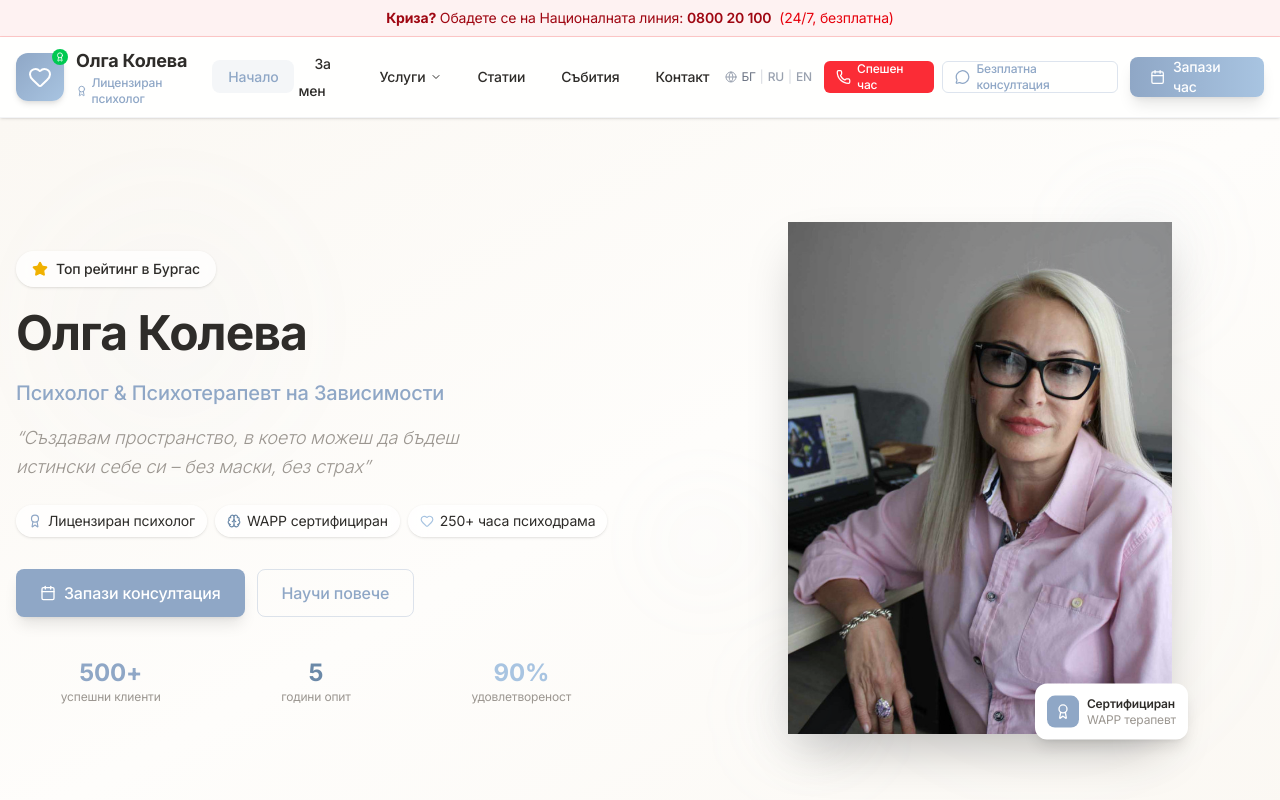
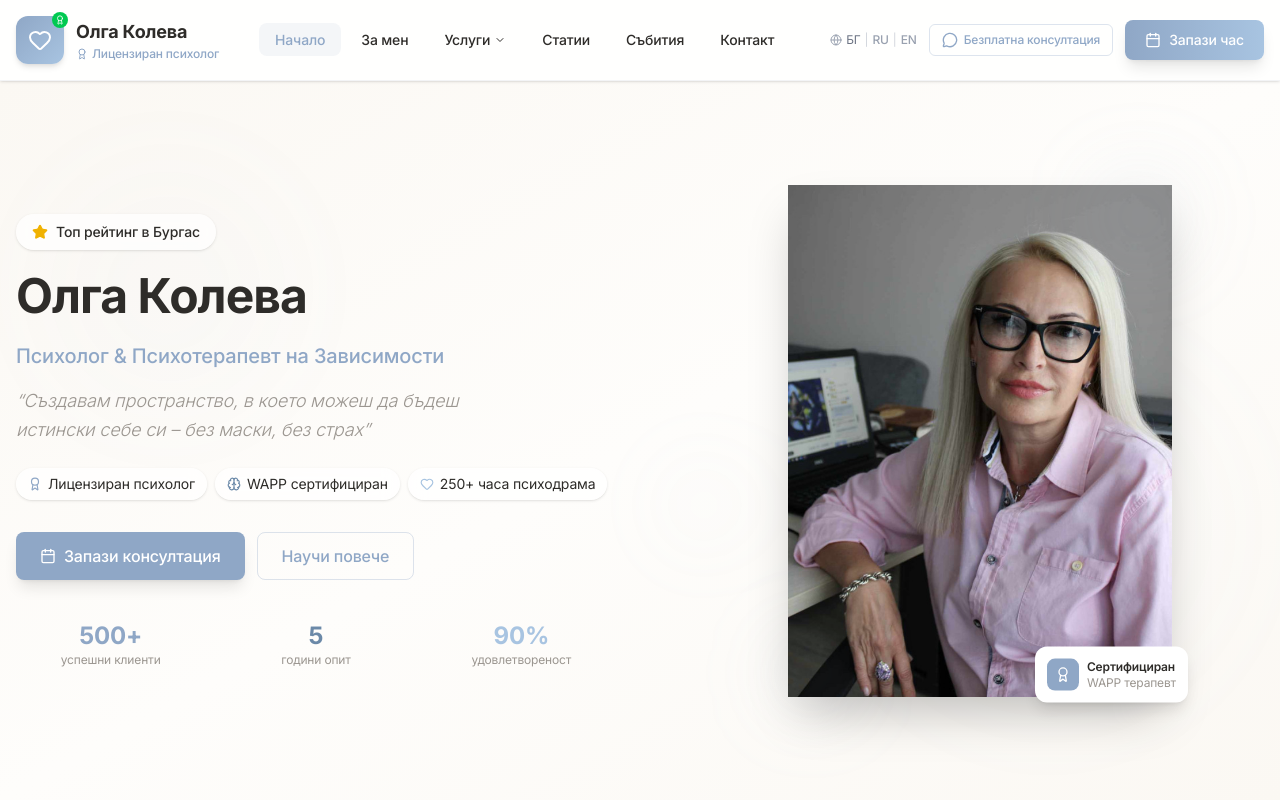
Before and after one commit to StrahilPeykov/koleva-psychologist, a Next.js app: page / in a window 1280 px wide. Shown: the top 800 px of the page. Built offline with nearby package versions, Linux system fonts and the light colour scheme.

Commit message:
emergency

```diff
--- a/src/app/contact/page.tsx
+++ b/src/app/contact/page.tsx
@@ -19,7 +19,6 @@ import {
   CheckCircle,
   Star,
   Globe,
-  AlertTriangle,
   Info
 } from 'lucide-react'
 
@@ -283,15 +282,12 @@ export default function ContactPage() {
                   </div>
 
                   {formData.urgency === 'emergency' && (
-                    <div className="bg-red-50 border border-red-200 rounded-lg p-4">
+                    <div className="bg-blue-50 border border-blue-200 rounded-lg p-3">
                       <div className="flex items-start space-x-3">
-                        <AlertTriangle className="w-5 h-5 text-red-600 flex-shrink-0 mt-0.5" />
+                        <Info className="w-4 h-4 text-blue-600 flex-shrink-0 mt-0.5" />
                         <div>
-                          <h4 className="font-medium text-red-900 text-sm">За спешни случаи</h4>
-                          <p className="text-red-800 text-xs mt-1">
-                            При криза или мисли за самонараняване се обадете незабавно на:
-                            <br /><strong>0800 20 100 (24/7, безплатна линия)</strong>
-                            <br />или на <strong>+359 888 494 533</strong>
+                          <p className="text-blue-800 text-xs">
+                            За спешни случаи: <strong>0800 20 100</strong> (24/7) или <strong>+359 888 494 533</strong>
                           </p>
                         </div>
                       </div>
--- a/src/components/layout/Header.tsx
+++ b/src/components/layout/Header.tsx
@@ -42,12 +42,6 @@ export default function Header() {
 
   const quickActions = [
     {
-      name: 'Спешен час',
-      href: 'tel:+359888494533',
-      icon: <Phone className="w-4 h-4" />,
-      variant: 'emergency' as const
-    },
-    {
       name: 'Безплатна консултация',
       href: 'https://calendly.com/olga-koleva/consultation',
       icon: <MessageCircle className="w-4 h-4" />,
@@ -56,16 +50,6 @@ export default function Header() {
   ]
 
   return (
-    <>
-      {/* Top bar with emergency info */}
-      <div className="bg-red-50 border-b border-red-200 text-center py-2 px-4">
-        <p className="text-sm text-red-800">
-          <strong>Криза?</strong> Обадете се на Националната линия:
-          <a href="tel:0800201000" className="font-semibold hover:underline ml-1">0800 20 100</a>
-          <span className="text-red-600 ml-2">(24/7, безплатна)</span>
-        </p>
-      </div>
-
     <header className={`sticky top-0 z-50 transition-all duration-300 ${
       isScrolled
         ? 'bg-white/95 backdrop-blur-lg shadow-lg border-b border-gray-100'
@@ -188,11 +172,7 @@ export default function Header() {
                   key={action.name}
                   variant={action.variant}
                   size="sm"
-                    className={
-                      action.variant === 'emergency'
-                        ? 'bg-red-500 hover:bg-red-600 text-white border-0'
-                        : 'border-soft-blue/30 text-soft-blue hover:bg-soft-blue/10'
-                    }
+                  className="border-soft-blue/30 text-soft-blue hover:bg-soft-blue/10"
                   asChild
                 >
                   <a
@@ -221,13 +201,6 @@ export default function Header() {
 
           {/* Mobile menu button */}
           <div className="lg:hidden flex items-center space-x-2">
-              {/* Emergency call button for mobile */}
-              <Button size="sm" className="bg-red-500 hover:bg-red-600 text-white" asChild>
-                <a href="tel:+359888494533">
-                  <Phone className="w-4 h-4" />
-                </a>
-              </Button>
-
             <button
               onClick={() => setIsMenuOpen(!isMenuOpen)}
               className="p-2 rounded-lg text-charcoal hover:text-soft-blue hover:bg-powder-blue/30 transition-all duration-300"
@@ -338,6 +311,5 @@ export default function Header() {
         )}
       </nav>
     </header>
-    </>
   )
 }
```
Lines whose indentation alone changed are shown as unchanged.
